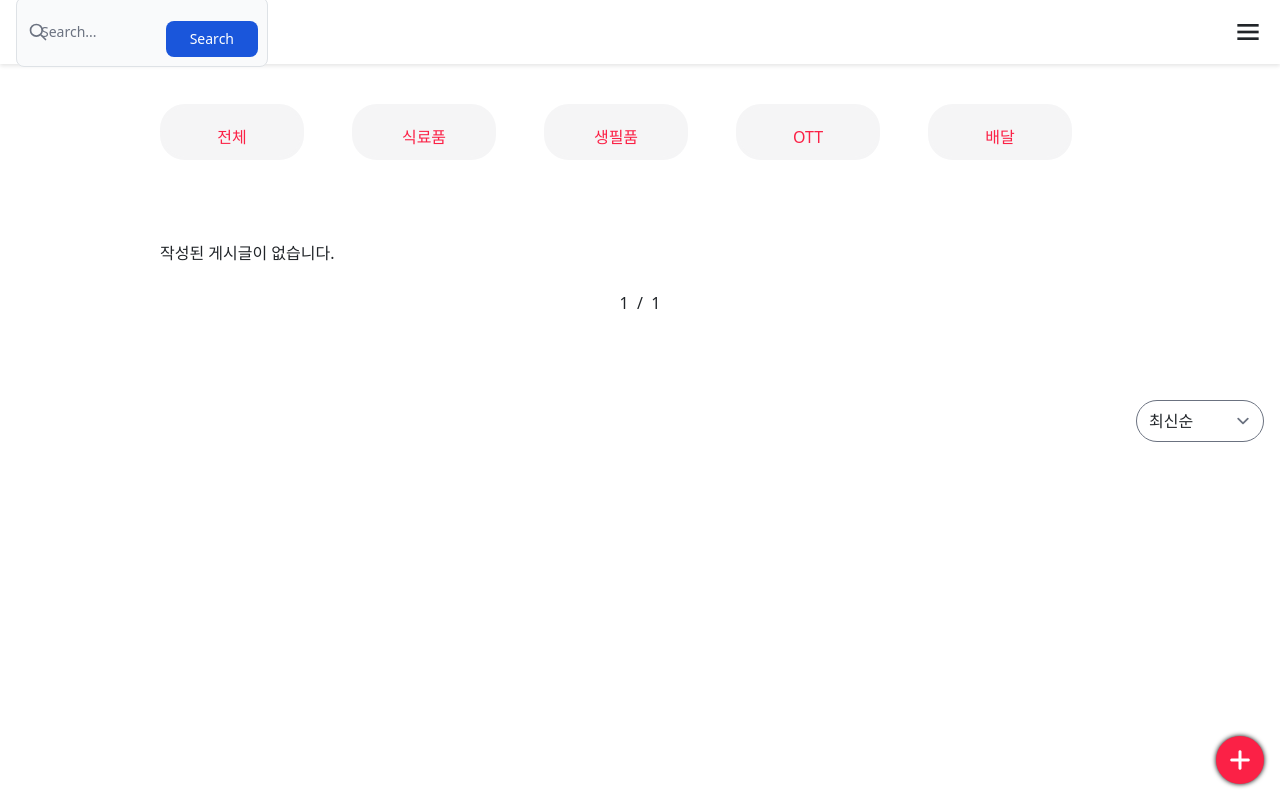
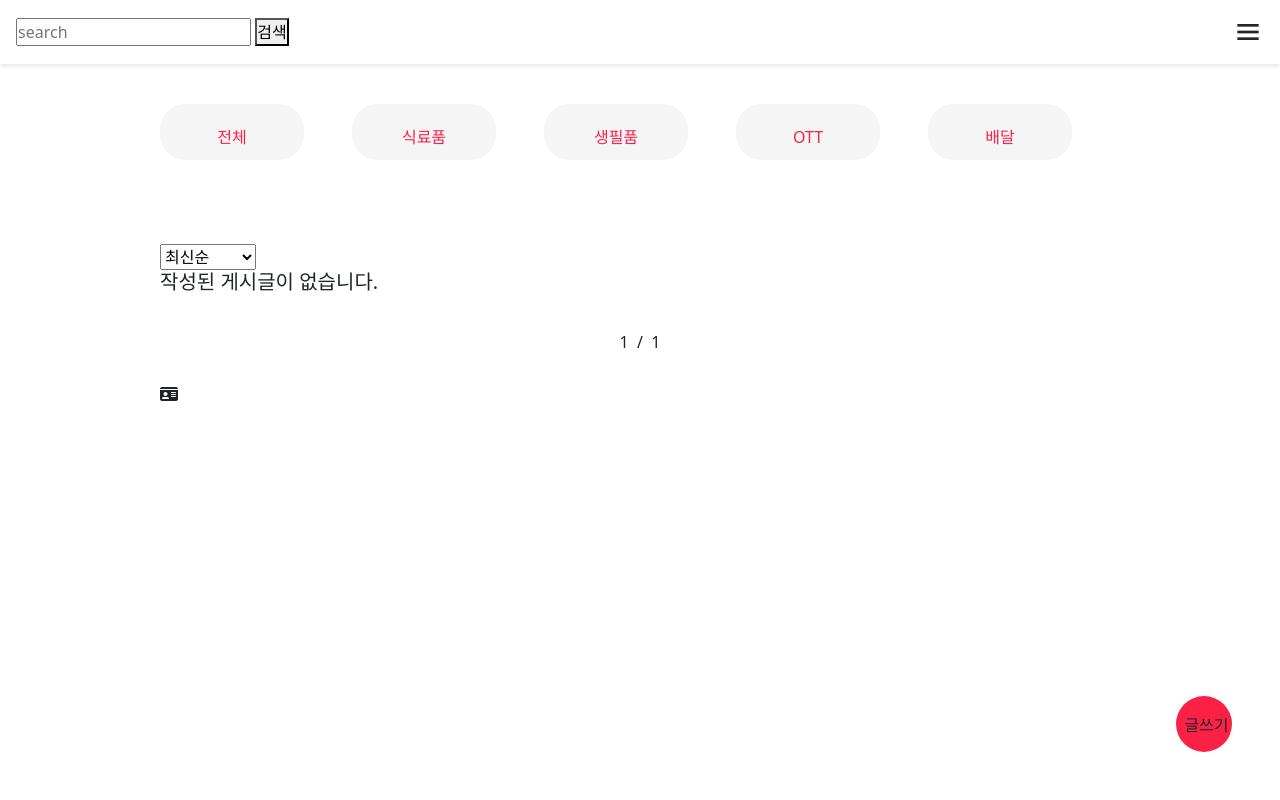
Before and after one commit to 21720819/BT, a Django app: page /buy/ in a window 1280 px wide. Run offline with Django 4.2, Linux system fonts and the light colour scheme; data that the repository does not hold is empty; some libraries are stand-ins or nearby versions.

Commit message:
Revert "1017 1차 김재현 "

```diff
--- a/static/style.css
+++ b/static/style.css
@@ -1288,85 +1288,96 @@ i {
   right: 4rem;
 }
 
-.map_btn_container {
-  position: fixed;
-  bottom: 4rem;
-  right: 7rem;
-}
-
-.map_button {
-  border-radius: 100%;
-  cursor: pointer;
-  color: #fff;
-}
-
-.abroad-button {
-  border-radius: 100%;
-  cursor: pointer;
-  color: #fff;
-}
-
-.abroad-button > div {
-  display: inline-block;
-  font-size: 1.5em;
-  margin-left: 50%;
-  margin-top: 50%;
-  transform: translateX(-50%) translateY(-50%);
-}
-
-.abroad-primary-button {
-  background-color: var(--first-color);
-  bottom: 1em;
-  box-shadow: 0 0 5px #000;
-  height: 3em;
-  right: 1em;
-  position: fixed;
-  width: 3em;
-  z-index: 2;
-}
-
-.abroad-secondary-button {
-  background-color: #9b59b6;
-  bottom: 1.25em;
-  height: 2.5em;
-  right: 1.25em;
-  position: fixed;
-  transition: all .5s;
-  width: 2.5em;
+.write_checkbox {
+  display: none;
+}
+
+.write_btn {
+  position: absolute;
+  bottom: -1rem;
+  right: -1rem;
+  width: 3.5rem;
+  height: 3.5rem;
+  background-color: #FB2146;
+  border-radius: 50%;
   z-index: 1;
 }
 
-.abroad-secondary-button > div {
-  font-size: 1em;
-}
-
-/*======== write 버튼 툴팁 =========*/
-.tooltip > .tooltip-inner {
-  background-color: var(--white-color);
-  text-shadow: 0 1px 1px #000;
-  font-weight: normal;
-}
-
-/*================ map 버튼 ================= */
-.map_btn_container {
-  position: fixed;
-  bottom: 4rem;
-  right: 6rem;
-}
-
-/*================ search button ================= */
-.select_box {
-  position: fixed;
-  top: 50%;
-  right: 1rem;
-  border-radius: 25px;
-}
-
-.select_box option:hover{
-  background: var(--first-color);
-}
-
-/*================ filter dropdown button ================= */
+.write_font {
+  position: absolute;
+  top: 30%;
+  left: 15%;
+}
+
+.write_btn:hover {
+  background: #FB6C84;
+}
+
+.write_btn_wheel {
+  position: absolute;
+  bottom: 0;
+  right: 0;
+  width: 10rem;
+  height: 10rem;
+  transition: all 0.3s ease;
+  transform-origin: bottom right;
+  transform: scale(0);
+}
+
+.write_checkbox:checked ~ .write_btn_wheel {
+  transform: scale(1);
+}
+
+.fab-action {
+  position: absolute;
+  background: #F5F5F6;
+  width: 3rem;
+  height: 3rem;
+  border-radius: 50%;
+  display: flex;
+  align-items: center;
+  justify-content: center;
+  color: White;
+  box-shadow: 0 0.1rem 0.5rem #FB2146;
+  transition: all 1s ease;
+  opacity: 0;
+}
+
+.write_checkbox:checked ~ .write_btn_wheel .fab-action {
+  opacity: 1;
+}
+
+.write_wheel_font {
+  font-size: 0.8rem;
+  color: #FB2146;
+}
+
+.write_wheel_font:hover {
+  color: var(--white-color);
+}
+
+.fab-action:hover {
+  background-color: #FB2146;
+}
+
+.write_btn_wheel .fab-action-1 {
+  right: -1rem;
+  top: 0;
+}
+
+.write_btn_wheel .fab-action-2 {
+  right: 3.4rem;
+  top: 0.5rem;
+}
+.write_btn_wheel .fab-action-3 {
+  left: 0.5rem;
+  bottom: 3.4rem;
+}
+.write_btn_wheel .fab-action-4 {
+  left: 0;
+  bottom: -1rem;
+}
+
 
 /* --------like button----- */
 
--- a/templates/buy/home.html
+++ b/templates/buy/home.html
@@ -22,12 +22,11 @@
       <a href="{% url 'category' 'delivery' %}">배달</a>
     </div>
   </div>
-
   <div class="searchForm">
     <!-- 정렬 -->
 
-    <select id="sort-select" class="select_box" onchange="location = this.value;">
-      <option class="sort-date option_1" value="?sort=date">최신순</option>
+    <select id="sort-select" onchange="location = this.value;">
+      <option class="sort-date" value="?sort=date">최신순</option>
       <option class="sort-likes" value="?sort=likes">좋아요순</option>
       <option class="sort-likes" value="?sort=lowprice">낮은가격순</option>
       <option class="sort-likes" value="?sort=highprice">높은가격순</option>
@@ -116,32 +115,30 @@
     </div>
   </div>
 
-  <div class="map_btn_container">
-    <button class="map_button"><i class="fa-sharp fa-solid fa-location-dot"></i></button>
+  <div class="wirte_btn_container">
+    <input id="fabCheckbox" type="checkbox" class="write_checkbox" />
+    <label class="write_btn" for="fabCheckbox">
+      <span class="write_font">글쓰기</span>
+    </label>
+    <div class="write_btn_wheel">
+      <a class="fab-action fab-action-1" href="{% url 'buyCreate' %}">
+        <span class="write_wheel_font">배달</span>
+      </a>
+      <a class="fab-action fab-action-2" href="{% url 'buyCreate' %}">
+        <span class="write_wheel_font">OTT</span>
+      </a>
+      <a class="fab-action fab-action-3" href="{% url 'buyCreate' %}">
+        <span class="write_wheel_font">생필품</span>
+      </a>
+      <a class="fab-action fab-action-4" href="{% url 'buyCreate' %}">
+        <span class="write_wheel_font">식료품</span>
+      </a>
+
+    </div>
   </div>
 
-  <div class="wirte_btn_container">
-
-    <div class="abroad-primary-button abroad-button">
-      <div><i class="fas fa-plus"></i></div>
-    </div>
-
-    <div class="abroad-secondary-button abroad-button" data-bs-toggle="tooltip" data-bs-placement="left" data-bs-title="식료품">
-      <div><i class="fa-sharp fa-solid fa-apple-whole"></i></div>
-    </div>
-
-    <div class="abroad-secondary-button abroad-button" data-bs-toggle="tooltip" data-bs-placement="left" data-bs-title="생필품">
-      <div><i class="fa-solid fa-box-tissue"></i></div>
-    </div>
-
-    <div class="abroad-secondary-button abroad-button" data-bs-toggle="tooltip" data-bs-placement="left" data-bs-title="OTT">
-      <div><i class="fa-solid fa-circle-play"></i></div>
-    </div>
-
-    <div class="abroad-secondary-button abroad-button" data-bs-toggle="tooltip" data-bs-placement="left" data-bs-title="배달">
-      <div><i class="fa-solid fa-motorcycle"></i></div>
-    </div>
-
+  <div>
+    <i class="fa fa-id-card" aria-hidden="true"></i>
   </div>
 
 </div>
--- a/templates/nav.html
+++ b/templates/nav.html
@@ -7,30 +7,23 @@
     <meta http-equiv="X-UA-Compatible" content="IE=edge">
     <meta name="viewport" content="width=device-width, initial-scale=1.0">
 
-    <link rel="stylesheet" href="https://cdn.jsdelivr.net/npm/booctstrap@5.2.0-beta1/dist/css/bootstrap.min.css"
+    <link rel="stylesheet" href="https://cdn.jsdelivr.net/npm/bootstrap@5.2.0-beta1/dist/css/bootstrap.min.css"
         integrity="sha384-0evHe/X+R7YkIZDRvuzKMRqM+OrBnVFBL6DOitfPri4tjfHxaWutUpFmBp4vmVor" crossorigin="anonymous">
     <link rel="stylesheet" type="text/css" href="{% static 'style.css' %}?after">
     <!-- Boxicons CSS -->
     <link href='https://cdn.jsdelivr.net/npm/boxicons@2.0.5/css/boxicons.min.css' rel='stylesheet'>
     <link href='//netdna.bootstrapcdn.com/font-awesome/3.2.1/css/font-awesome.css' rel='stylesheet'>
-    <link rel="stylesheet" href="https://unpkg.com/flowbite@1.4.4/dist/flowbite.min.css" />
 </head>
 
 <body class="font_change">
     <header class="header">
+        <form action="" method="GET">
+            {% csrf_token %}
+            <input type="text" placeholder="search" name="q">
+            <button type="submit">검색</button>
+        </form>
+
         <a href="#" class="header__logo">BuyTogether</a>
-
-        <form method="get">
-            {% csrf_token %}
-            <label for="default-search" class="mb-2 text-sm font-medium text-gray-900 sr-only dark:text-gray-300">Search</label>
-            <div class="relative">
-                <div class="flex absolute inset-y-0 left-0 items-center pl-3 pointer-events-none">
-                    <svg class="w-5 h-5 text-gray-500 dark:text-gray-400" fill="none" stroke="currentColor" viewBox="0 0 24 24" xmlns="http://www.w3.org/2000/svg"><path stroke-linecap="round" stroke-linejoin="round" stroke-width="2" d="M21 21l-6-6m2-5a7 7 0 11-14 0 7 7 0 0114 0z"></path></svg>
-                </div>
-                <input type="search" id="default-search" class="block p-4 pl-10 w-full text-sm text-gray-900 bg-gray-50 rounded-lg border border-gray-300 focus:ring-blue-500 focus:border-blue-500 dark:bg-gray-700 dark:border-gray-600 dark:placeholder-gray-400 dark:text-white dark:focus:ring-blue-500 dark:focus:border-blue-500" placeholder="Search..." required name="q">
-                <button type="submit" class="text-white absolute right-2.5 bottom-2.5 bg-blue-700 hover:bg-blue-800 focus:ring-4 focus:outline-none focus:ring-blue-300 font-medium rounded-lg text-sm px-4 py-2 dark:bg-blue-600 dark:hover:bg-blue-700 dark:focus:ring-blue-800">Search</button>
-            </div>
-        </form>
 
         <i class='bx bx-menu header__toggle' id="header-toggle"></i>
 
@@ -46,6 +39,7 @@
                 <div class="nav__menu">
                     <ul class="nav__list" id="">
                         <li class="nav__item"><a href="{% url 'home' %}" class="nav__link active">홈</a></li>
+
                         <li class="nav__item dropdown">
                             <a href="{% url 'buyHome' %}" class="nav__link dropdown__link">거래게시판 <i class='bx bx-chevron-down dropdown__icon'></i></a>
                             <ul class="dropdown__menu">
@@ -129,66 +123,7 @@
         navLink.forEach(n => n.addEventListener('click', linkAction));
     </script>
 
-    <!-- 글쓰기 버튼 -->
-   <script>
-    let expanded = false;
 
-    document.querySelector(".abroad-primary-button").addEventListener("click", function () {
-        const elements = document.querySelectorAll(".abroad-secondary-button");
 
-        for (let i = 0; i < elements.length; ++i) {
-            if (!expanded) {
-                elements[i].style.bottom = `${4.5 + i * 3}em`;
-            } else {
-                elements[i].style.bottom = `1.25em`;
-            }
-        }
-
-        expanded = !expanded;
-    });
-   </script>
-
-    <!-- 툴팁 tooltip -->
-   <script>
-    const tooltipTriggerList = document.querySelectorAll('[data-bs-toggle="tooltip"]')
-    const tooltipList = [...tooltipTriggerList].map(tooltipTriggerEl => new bootstrap.Tooltip(tooltipTriggerEl))
-   </script>
-
-    <!-- 검색창 -->
-    <script src="https://unpkg.com/flowbite@1.4.0/dist/flowbite.js"></script>
-
-    <!-- 필터 드롭다운 -->
-    <script>
-    const optionMenu = document.querySelector(".select-menu"),
-        selectBtn = optionMenu.querySelector(".select-btn"),
-        options = optionMenu.querySelectorAll(".option"),
-        sBtn_text = optionMenu.querySelector(".sBtn-text");
-
-    selectBtn.addEventListener("click", () =>
-        optionMenu.classList.toggle("active")
-    );
-
-    options.forEach((option) => {
-        option.addEventListener("click", () => {
-            let selectedOption = option.querySelector(".option-text").innerText;
-            sBtn_text.innerText = selectedOption;
-
-            optionMenu.classList.remove("active");
-        });
-    });
-
-    </script>
-
-    <script>
-    jQuery(document).ready(function () {
-
-        var select = $("select#color");
-
-        select.change(function () {
-            var select_name = $(this).children("option:selected").text();
-            $(this).siblings("label").text(select_name);
-        });
-    });
-    </script>
     </body>
 </html>
```
Also changed, not shown: templates/profile/home.html (+0 -59 lines).
